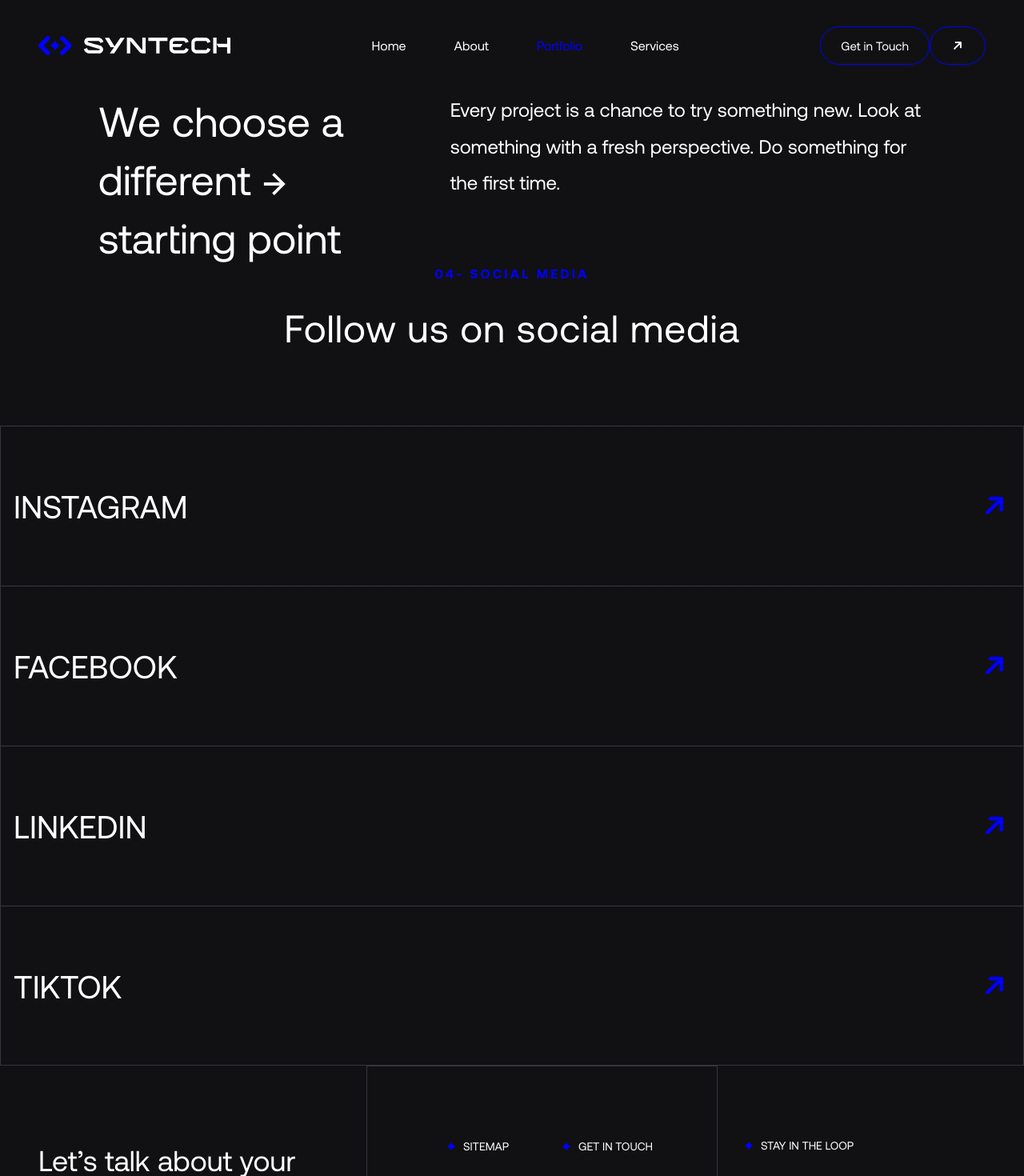
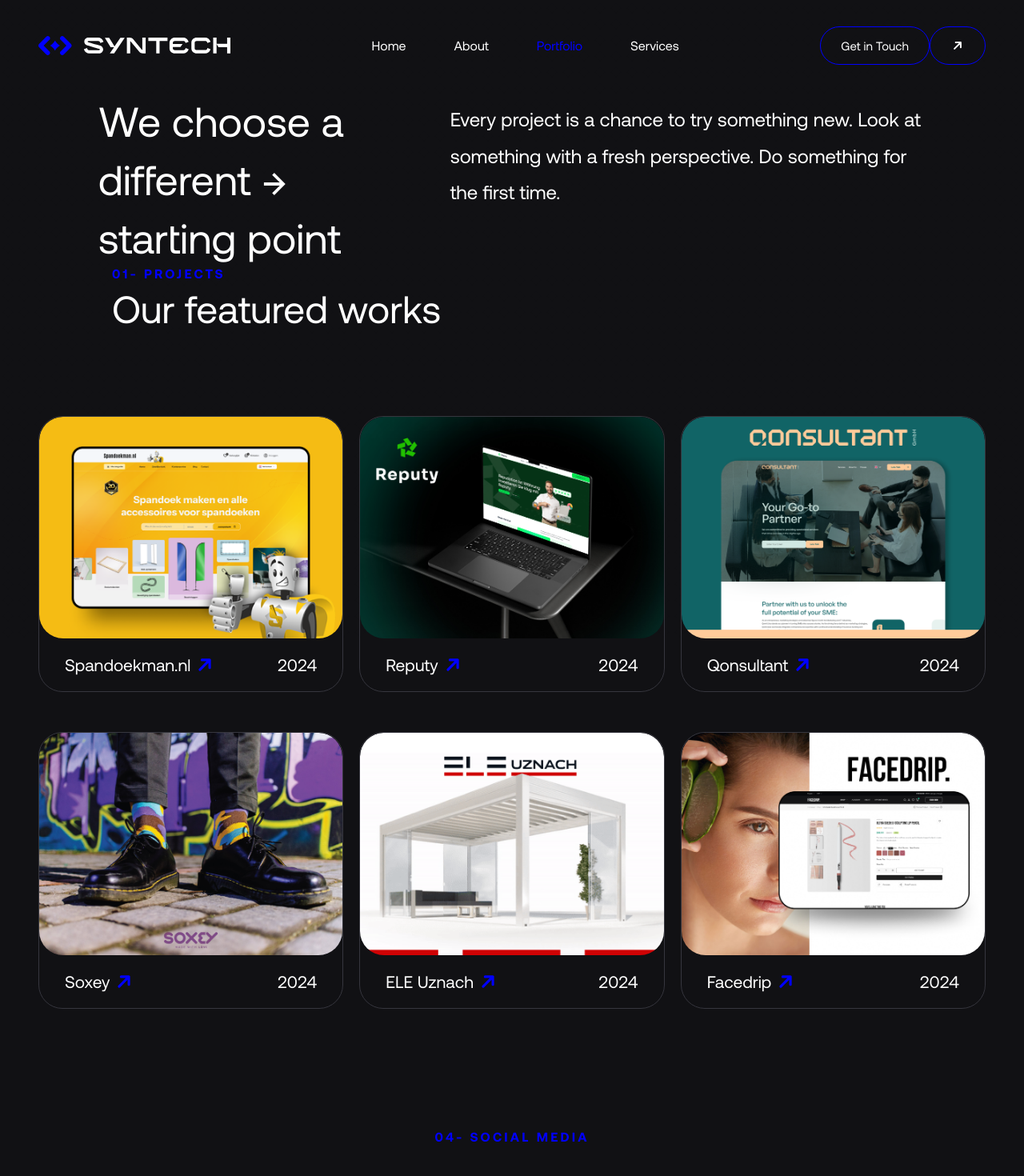
Before and after one commit to SyntechOrg/quitty, a Next.js app: page /portfolio in a window 1280 px wide. Shown: the top 1470 px of the page at 80% size. Built offline with nearby package versions, Linux system fonts and the light colour scheme.

Commit message:
made portfolio projects show dynamically by number prop, adjust secondary section

```diff
--- a/src/app/portfolio/page.tsx
+++ b/src/app/portfolio/page.tsx
@@ -1,17 +1,20 @@
 import React, {type FC} from "react";
 import {SecondaryHeroSection} from "@/components/sections/secondaryHeroSection";
 import {SocialMedia} from "@/components/shared/social-media/SocialMedia";
+import AllProjects, {AllProjectsHeader} from "@/components/sections/allProjects";
 
-type PortfolioPageProps = {};
-
-const PortfolioPage: FC<PortfolioPageProps> = () => {
+const PortfolioPage: FC = () => {
   return <div>
     <SecondaryHeroSection
       title="We choose a different → starting point"
       text="Every project is a chance to try something new. Look at something with a fresh perspective.
       Do something for the first time."
     />
-    <SocialMedia/>
+    <AllProjectsHeader disableButton/>
+    <AllProjects />
+    <div className="lg:mt-[150px] md:mt-[100px] mt-[60px]">
+      <SocialMedia/>
+    </div>
   </div>;
 };
 
--- /dev/null
+++ b/src/assets/constants/constants.ts
@@ -0,0 +1,2 @@
+export const HEADER_HEIGHT_DESKTOP = 114;
+export const HEADER_HEIGHT_MOBILE = 106;
--- a/src/components/sections/allProjects.tsx
+++ b/src/components/sections/allProjects.tsx
@@ -8,49 +8,36 @@ import EleUznachImage from "../../../public/assets/images/ele-uznach-project.png
 import FacedripImage from "../../../public/assets/images/facedrip-project.png";
 import {Button, Icon, IconType} from "@/components/shared";
 
+const projectData = [
+  { title: "Spandoekman.nl", image: SpandoekmanImage, year: "2024", href: "" },
+  { title: "Reputy", image: ReputyImage, year: "2024", href: "" },
+  { title: "Qonsultant", image: QonsultantImage, year: "2024", href: "" },
+  { title: "Soxey", image: SoxeyImage, year: "2024", href: "" },
+  { title: "ELE Uznach", image: EleUznachImage, year: "2024", href: "" },
+  { title: "Facedrip", image: FacedripImage, year: "2024", href: "" }
+];
 
-const AllProjects = () => {
+interface AllProjectsProps {
+  itemsToShow?: number;
+}
+
+const AllProjects: FC<AllProjectsProps> = ({ itemsToShow }) => {
+  const projectsToShow = itemsToShow && itemsToShow < projectData.length ? projectData.slice(0, itemsToShow) : projectData;
+
   return (
     <div
       className="container grid gap-x-5 lg:gap-y-[50px] gap-y-10 mt-[40px] lg:mt-[100px]
           md:grid-cols-auto-fit-lg grid-cols-auto-fit"
     >
-      <ProjectCard
-        title="Spandoekman.nl"
-        image={SpandoekmanImage}
-        year="2024"
-        href=""
-      />
-      <ProjectCard
-        title="Reputy"
-        image={ReputyImage}
-        year="2024"
-        href=""
-      />
-      <ProjectCard
-        title="Qonsultant"
-        image={QonsultantImage}
-        year="2024"
-        href=""
-      />
-      <ProjectCard
-        title="Soxey"
-        image={SoxeyImage}
-        year="2024"
-        href=""
-      />
-      <ProjectCard
-        title="ELE Uznach"
-        image={EleUznachImage}
-        year="2024"
-        href=""
-      />
-      <ProjectCard
-        title="Facedrip"
-        image={FacedripImage}
-        year="2024"
-        href=""
-      />
+      {projectsToShow.map((project, index) => (
+        <ProjectCard
+          key={index}
+          title={project.title}
+          image={project.image}
+          year={project.year}
+          href={project.href}
+        />
+      ))}
     </div>
   );
 };
--- a/src/components/sections/featuredWorksSection.tsx
+++ b/src/components/sections/featuredWorksSection.tsx
@@ -6,7 +6,7 @@ const FeaturedWorksSection = () => {
   return (
     <>
       <AllProjectsHeader />
-      <AllProjects/>
+      <AllProjects itemsToShow={6}/>
       <div className="flex md:hidden items-center justify-center mt-[40px]">
         <Button to="portfolio">All Cases</Button>
         <Button to="portfolio">
--- a/src/components/sections/heroSectionBackground.tsx
+++ b/src/components/sections/heroSectionBackground.tsx
@@ -2,6 +2,7 @@
 import {motion, useScroll, useTransform} from "framer-motion";
 import {useRef} from "react";
 import {Icon, IconType} from "@/components/shared";
+import {HEADER_HEIGHT_DESKTOP, HEADER_HEIGHT_MOBILE} from "@/assets/constants/constants";
 
 const HeroSectionBackground = () => {
   const ref = useRef(null);
@@ -15,8 +16,7 @@ const HeroSectionBackground = () => {
   const changeWidth = useTransform(scrollY, [40, 700], ["55vw", "95vw"]); // scrollYProgress
 
   return (
-    <div ref={ref} className="min-h-[calc(100vh-106px)] md:min-h-[calc(100vh-114px)]">
-      {/* 114px/106px is the height of the header desktop/mobile */}
+    <div ref={ref} className={`min-h-[calc(100vh-${HEADER_HEIGHT_MOBILE}px)] md:min-h-[calc(100vh-${HEADER_HEIGHT_DESKTOP}px)]`}>
       <motion.div
         style={{
           maxWidth: changeMaxWidth,
--- a/src/components/sections/secondaryHeroSection.tsx
+++ b/src/components/sections/secondaryHeroSection.tsx
@@ -1,4 +1,5 @@
 import React, {FC} from 'react';
+import {HEADER_HEIGHT_DESKTOP, HEADER_HEIGHT_MOBILE} from "@/assets/constants/constants";
 
 interface SecondaryHeroSectionProps {
   title: string;
@@ -8,17 +9,22 @@ interface SecondaryHeroSectionProps {
 export const SecondaryHeroSection: FC<SecondaryHeroSectionProps> = ({title, text}) => {
   return (
     <div
-      className="container flex lg:flex-row flex-col justify-between mx-auto w-10/12 gap-x-5 gap-y-8
-      max-lg:text-center max-lg:items-center"
+      className={`container min-h-[calc(100vh-${HEADER_HEIGHT_MOBILE}px)] md:min-h-[calc(100vh-${HEADER_HEIGHT_DESKTOP}px)]
+       mx-auto w-10/12 grid items-center`}
     >
-      <h1
-        className="lg:text-[52px] md:text-[42px] sm:text-[36px] text-[24px] leading-[1.4] lg:max-w-[420px] max-w-[450px] flex-shrink-0"
+      <div className={`relative flex lg:flex-row flex-col justify-between max-lg:items-center max-lg:text-center gap-x-5
+      gap-y-8 md:translate-y-[-${HEADER_HEIGHT_DESKTOP / 2}px] translate-y-[-${HEADER_HEIGHT_MOBILE / 2}px]`}
       >
-        {title}
-      </h1>
-      <p className="lg:text-[24px] md:text-[18px] leading-[1.9] max-w-[630px]">
-        {text}
-      </p>
+        <h1
+          className="lg:text-[52px] md:text-[42px] sm:text-[36px] text-[24px] leading-[1.4] lg:max-w-[420px] max-w-[450px]
+          flex-shrink-0"
+        >
+          {title}
+        </h1>
+        <p className="lg:text-[24px] md:text-[18px] leading-[1.9] max-w-[630px] lg:mt-3">
+          {text}
+        </p>
+      </div>
     </div>
   );
 };
```
